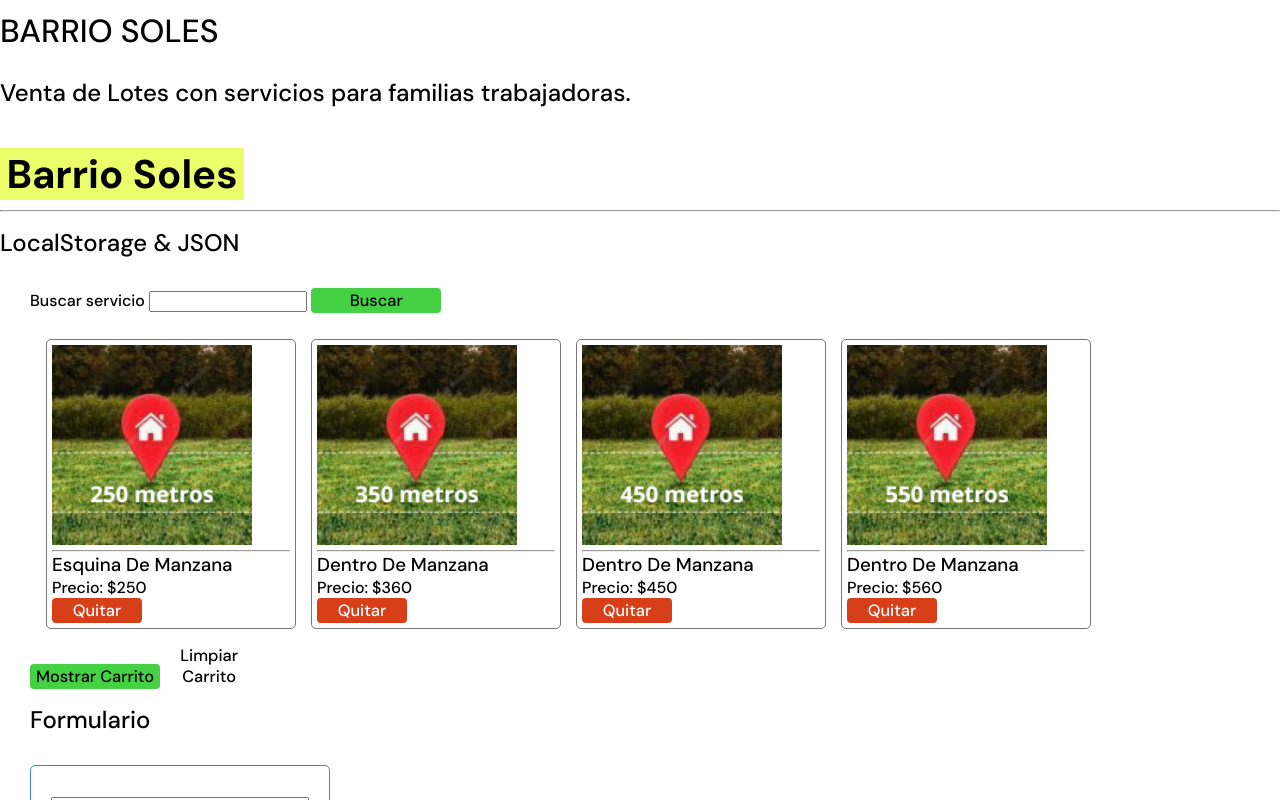
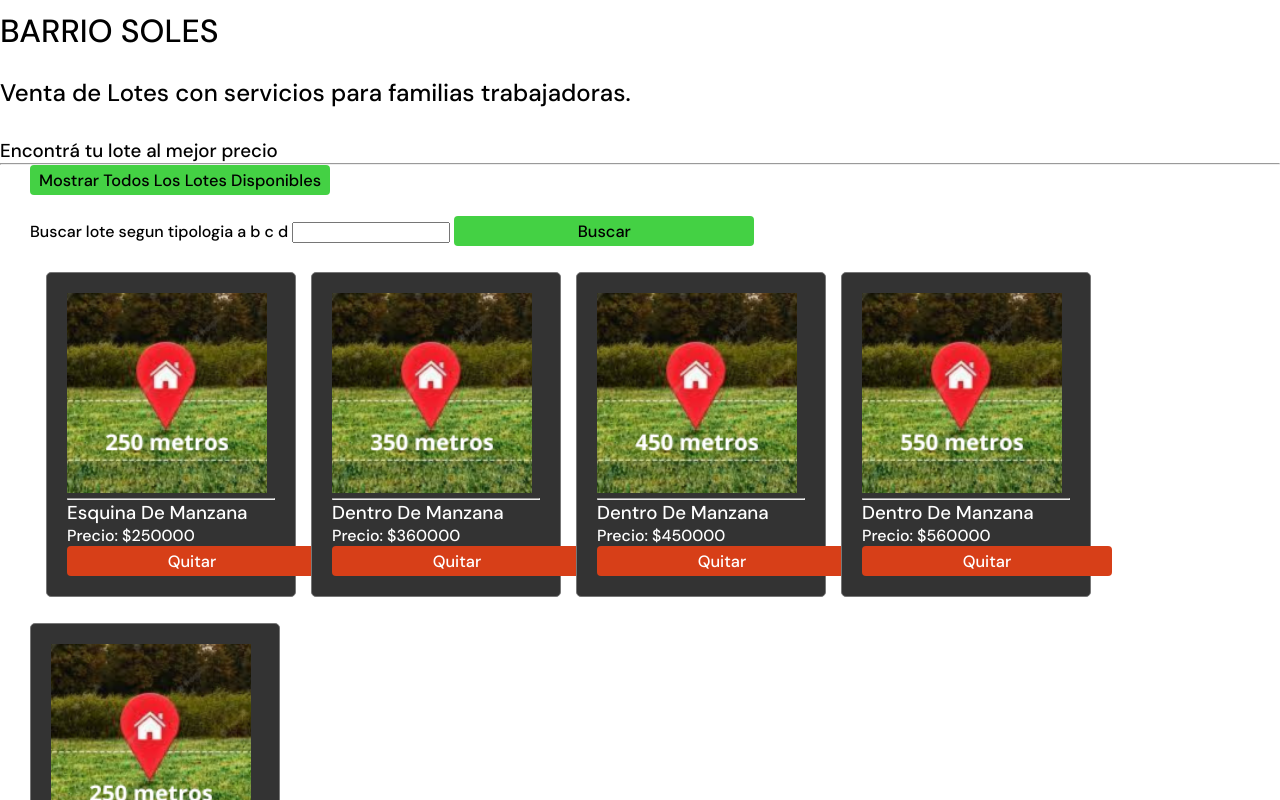
Before and after one commit to pablomondino/JsPreEntrega3MondinoDeLaRossa, a plain HTML site: page index.html in a window 1280 px wide. Both pictures are taken after a click on the button "Buscar". Shown: the top 800 px of the page. Drawn offline with Linux system fonts and the light colour scheme.

Commit message:
guardando cambios

```diff
--- a/css/style.css
+++ b/css/style.css
@@ -55,8 +55,8 @@ form input {
 }
 
 .btn {
-    width: 90px;
-    height: 25px;
+    width:250px;
+    height: 30px;
     border: none;
     background-color: transparent;
     border-radius: 4px;
@@ -66,7 +66,7 @@ form input {
 
 .btn-search, .btn-buscar {
     background-color: rgb(68, 209, 68);
-    width: 130px;
+    width: 300px;
 }
 
 .btn-delete {
@@ -125,3 +125,14 @@ img {
 .card-action {
     max-width: 100%;
 }
+
+/*------------------------------------*/
+
+
+
+.card {
+    width: 250px;
+    background-color: #333;
+    color: #fff;
+    padding: 20px;
+}
--- a/index.html
+++ b/index.html
@@ -15,24 +15,33 @@
 
 
 <body>
+
+
+
+
   <h1>BARRIO SOLES</h1>
   <h2>Venta de Lotes con servicios para familias trabajadoras.</h2>
-    <h1 id="titulo"><span>Barrio Soles</span></h1>
+  <h3 id="titulo"><span>Encontrá tu lote al mejor precio</span></h3>
   <hr />
-    <h2 id="secundario">LocalStorage & JSON</h2>
 
   <main>
-      <label for="ingreso">Buscar servicio</label>
+
+    <button id="ingreso1" class="btn btn-search ">Mostrar todos los lotes disponibles</button>
+    <br><br>
+    <label for="ingreso"> Buscar lote segun tipologia a b c d</label>
     <input type="text" name="ingreso" id="ingreso" autofocus />
+
 
     <button id="btnSearch" class="btn btn-search">buscar</button>
     <!-- Acá se pinta la card -->
     <div id="contenedor" class="contenedor">
       <!-- contenido dinámico -->
     </div>
-      <button class="btn btn-buscar">mostrar carrito</button>
+    <!--
+    <button class="btn btn-buscar">mostrar carrito //Elegir un lote (a-b-c-d)</button>
     <button class="btn btn-limpiar">limpiar carrito</button>
-
+    -->
+    <div id="infoLote"  class="card"></div>
 
 
     <h2>Formulario</h2>
@@ -57,4 +66,4 @@
   <script src="./js/main.js"></script>
 </body>
 
-</html>
+</html>+
--- a/js/main.js
+++ b/js/main.js
@@ -1,41 +1,25 @@
 let pin = "1234";
 let ingresar = false;
-/*
-function ingreso() {
-  console.log(ingresar);
+const btnSearch = document.querySelector("#btnSearch");
+const inputIngreso = document.querySelector("#ingreso");
+const contenedor = document.querySelector("#contenedor");
+const infoLoteDiv = document.querySelector("#infoLote"); // Agrega un div para mostrar la información del lote
 
-  // alert("Bienvenido a la calculadora de cuotas para acceder a tu lote");
-  for (let i = 0; i <= 2; i++) {
-    let intento = prompt("ingrese numero de pin para acceder a al sistema");
-    if (intento == pin) {
-      alert("ingresaste correctamente, Bienvenido a sistema para calcular cuota");
-      ingresar = "true";
 
-      break;
-    } else {
-      alert("Lo siento, este pin no es correcto. Usaste tu intento N°" + (i + 1))
-    }
-  }
-}
 
-ingreso();
-console.log(ingresar);
-*/
+
+
+
+
 ingresar = true;
 
 
-//--------------------------
-
-const btnSearch = document.querySelector("#btnSearch"),
-  inputIngreso = document.querySelector("#ingreso");
-const contenedor = document.querySelector("#contenedor");
-//--------------------------------
 
 const tipoDeLotesDisponibles = [
-  { tipologia: "a", tamano: 250, frente: 10, fondo: 25, ubicacion: "Esquina de manzana", img: "250metros.png"},
-  { tipologia: "b", tamano: 360, frente: 12, fondo: 30, ubicacion: "Dentro de manzana",  img: "350metros.png"},
-  { tipologia: "c", tamano: 450, frente: 15, fondo: 30, ubicacion: "Dentro de manzana",  img: "450metros.png"},
-  { tipologia: "d", tamano: 560, frente: 16, fondo: 35, ubicacion: "Dentro de manzana",  img: "550metros.png"}];
+  { tipologia: "a", tamano: 250, frente: 10, fondo: 25, ubicacion: "Esquina de manzana", img: "250metros.png" },
+  { tipologia: "b", tamano: 360, frente: 12, fondo: 30, ubicacion: "Dentro de manzana", img: "350metros.png" },
+  { tipologia: "c", tamano: 450, frente: 15, fondo: 30, ubicacion: "Dentro de manzana", img: "450metros.png" },
+  { tipologia: "d", tamano: 560, frente: 16, fondo: 35, ubicacion: "Dentro de manzana", img: "550metros.png" }];
 
 
 
@@ -44,13 +28,27 @@ const tipoDeLotesDisponibles = [
 
 
 
-//Funciones de búsqueda
+
 function buscarServicio(arr, filtro) {
   const encontrado = arr.find((el) => {
     return el.tipologia.includes(filtro);//cambie nombre por tipologia
   });
   return encontrado;
 }
+
+
+
+
+function mostrarLotes(arr) {
+  const muestra = arr.map(element => {
+    return element;
+  });
+  return muestra;
+}
+
+
+
+
 function filtrarServicio(arr, filtro) {
   const filtrado = arr.filter((el) => {
     return el.tipologia.includes(filtro);// cambie nombre por tipologia
@@ -62,18 +60,18 @@ function crearHtml(arr) {
   let html;
   for (const el of arr) {
 
-    //cambie nombre por tipologia cambie img por
-//<img src=" ./img/${el.img}" alt="${el.tipologia}">
+
 
     html = `<div class="card">
     <img src=" ./img/${el.img}" alt="${el.tipologia}">
                 <hr>
                 <h3>${el.ubicacion}</h3>
-                <p>Precio: $${el.tamano} </p>
+                <p>Precio: $${el.tamano*1000} </p>
                   <div class="card-action">
                     <button class="btn btn-delete" id="${el.frente}">Quitar</button>
                   </div>
               </div>`;
+
     //se la agrego al contenedor
     contenedor.innerHTML = contenedor.innerHTML + html;
   }
@@ -82,6 +80,12 @@ function crearHtml(arr) {
 btnSearch.addEventListener("click", (e) => {
   const filtrados = filtrarServicio(tipoDeLotesDisponibles, inputIngreso.value);
   crearHtml(filtrados);
+});
+
+
+ingreso1.addEventListener("click", (e) => {
+  const mostrados = mostrarLotes(tipoDeLotesDisponibles);
+  crearHtml(mostrados);
 });
 
 
@@ -97,144 +101,34 @@ btnSearch.addEventListener("click", (e) => {
 
 
 
-/*
-if (ingresar) {
+btnSearch.addEventListener("click", (e) => {
+  const tipologiaBuscada = inputIngreso.value.toLowerCase(); // Convierte la entrada a minúsculas
+  const loteSeleccionado = buscarServicio(tipoDeLotesDisponibles, tipologiaBuscada);
 
-  //let valorTotalTerreno = 1000;
-  let valorTotalTerreno = 0;
-  let saldo = 0;
-  let cantidadDeCuotas = 1;
-  let entregaEnEfectivo = 0;
-  let tipologiaElegida = "";
-  let eleccion = [];
+  if (loteSeleccionado) {
+    mostrarInformacionLote(loteSeleccionado);
+  } else {
+    infoLoteDiv.innerHTML = "Lote no encontrado";
+  }
+});
 
-  const tipoDeLotesDisponibles = [
-    { tipologia: "a", tamano: 250, frente: 10, fondo: 25, ubicacion: "Esquina de manzana" },
-    { tipologia: "b", tamano: 360, frente: 12, fondo: 30, ubicacion: "Dentro de manzana" },
-    { tipologia: "c", tamano: 450, frente: 15, fondo: 30, ubicacion: "Dentro de manzana" },
-    { tipologia: "d", tamano: 560, frente: 16, fondo: 35, ubicacion: "Dentro de manzana" }];
+// Función para mostrar la información de un lote en el div infoLote
+function mostrarInformacionLote(lote) {
+  const html = `
+    <div class="info-lote">
+      <img src="./img/${lote.img}" alt="${lote.tipologia}">
+      <h2>Tipología: ${lote.tipologia}</h2>
+      <p>Tamaño de lote: ${lote.tamano} metros cuadrados</p>
+      <p>Ubicación: ${lote.ubicacion}</p>
+      <p>Medidas:</p>
+      <ul>
+        <li>Frente: ${lote.frente} metros</li>
+        <li>Fondo: ${lote.fondo} metros</li>
+      </ul>
+      <p>Precio Contado: ${(lote.tamano)*1000}</p>
 
-  let elegirOpcion = prompt("Elegí tu opcion\n 1-Mostrar todos los tipos de lotes disponibles\n 2-Elegir tipología(a-b-c-d)\n 3-Valor total del terreno elegido\n 4-De cuanto es la entrega en efectivo que desea realizar? \n 5-¿Cual es el saldo para financiar?\n 6-¿En cuantas cuotas desea financiar el saldo?\n 7-Cómo quedaría el plan de financiación elegido\n Presione x para salir ");
-  while (elegirOpcion != "x") {
-    switch (elegirOpcion) {
+    </div>
+  `;
 
-      case "1":
-        alert(" Elegiste 1- Mostrar todos los lotes disponibles por tipología ");
-        //alert( "lote 1- lote 2 - lote 3");
-        tipoDeLotesDisponibles.forEach(element => {
-          alert("Tipología: " + element.tipologia + "\nTamaño de lote: " + element.tamano + "\n Ubicación: " + element.ubicacion + "\n Medidas\n frente: " + element.frente + "\n fondo: " + element.fondo);
-
-          //console.log(element);
-
-        });
-        //alert(tipoDeLotesDisponibles);
-        break;
-
-      case "2":
-        function filtrarPorTipologia(arr, filtro) {
-          return arr.filter(elem => elem.tipologia == filtro);
-
-        }
-        tipologiaElegida = prompt("Elejiste opción 2.\n Elija una tipología (a,b,c,d)");
-
-        console.log(tipologiaElegida);
-        eleccion = filtrarPorTipologia(tipoDeLotesDisponibles, tipologiaElegida);
-        console.log();
-
-
-
-
-        alert(" Ud eligió la tipología: " + eleccion[0].tipologia);
-        console.log(eleccion[0]);
-
-        valorTotalTerreno = eleccion[0].tamano * 1000;
-        //nota el valor del metro cuadrado es de 1000 pesos
-        console.log(valorTotalTerreno)
-
-
-        break;
-
-
-
-
-
-
-      case "3":
-
-        if (valorTotalTerreno != 0) {
-          alert("Elegiste la opción 3\n  El valor total del terreno es de " + valorTotalTerreno + " pesos");
-
-
-          console.log(eleccion[0].tamano)
-        } else {
-          alert("Debe elegir una tipología")
-
-
-        }
-
-        break;
-
-
-      case "4":
-        entregaEnEfectivo = parseFloat(prompt("Elegiste la opcion 4\n ¿Cuanto es la entrega en efectivo que desea realizar?"));
-        4
-        //if (entregaEnEfectivo >= 200) {
-        if (entregaEnEfectivo >= (valorTotalTerreno * 0.20)) {
-          saldo = valorTotalTerreno - entregaEnEfectivo;
-          alert("Usted desea entregar " + entregaEnEfectivo + " pesos\n Tu entrega está correcta. Supera o es igual al monto minimo que es de por lo menos al 20% del valor del lote. ");
-
-
-
-        } else {
-          alert(" Tu entrega dede ser por lo menos igual o superior al 20% del valor del lote elegido. En este caso tu lote tiene un valor de " + valorTotalTerreno + " pesos, por lo que la entrega mínima debería ser de por lo menos " + (valorTotalTerreno * 0.20) + " pesos")
-        }
-
-        break;
-
-      case "5":
-        alert("Elegiste la opción 5\n  El saldo que desea financiar es de " + saldo + " pesos");
-
-        break;
-
-      case "6":
-        cantidadDeCuotas = parseFloat(prompt("Elija una opcion : \n puede elegir de 2 a 24 cuotas"));
-        if (cantidadDeCuotas <= 24 && cantidadDeCuotas >= 2) {
-          alert("elegiste " + cantidadDeCuotas + " cuotas")
-        } else {
-          alert("las cuotas deben ser entre  2 y 24 cuotas");
-        }
-
-
-        break;
-
-
-
-
-      case "7":
-        alert("Elegiste la opción 7 \n Valor total del lote es de " + valorTotalTerreno + " pesos. La entrega inicial es de " + entregaEnEfectivo + " y el saldo de " + saldo + " pesos a pagar en " + cantidadDeCuotas + " de cuotas de " + (saldo / cantidadDeCuotas) + " pesos");
-        break;
-
-
-
-
-
-
-
-      default:
-        alert("Esta opcion no válida");
-
-        break;
-
-
-    }
-    elegirOpcion = prompt("Elegí tu opcion\n 1-Mostrar todos los tipos de lotes disponibles\n 2-Elegir tipología(a-b-c-d)\n 3-Valor total del terreno elegido\n 4-De cuanto es la entrega en efectivo que desea realizar? \n 5-¿Cual es el saldo para financiar?\n 6-¿En cuantas cuotas desea financiar el saldo?\n 7-Cómo quedaría el plan de financiación elegido \n Presione x para salir ");
-  }
-  alert("gracias por operar con nosotros");
-
+  infoLoteDiv.innerHTML = html;
 }
-else {
-  alert("No podrás seguir operando. LLama a nuestra oficina para solicitar un nuevo pin.")
-
-}
-
-*/
```
Lines whose indentation alone changed are shown as unchanged.
